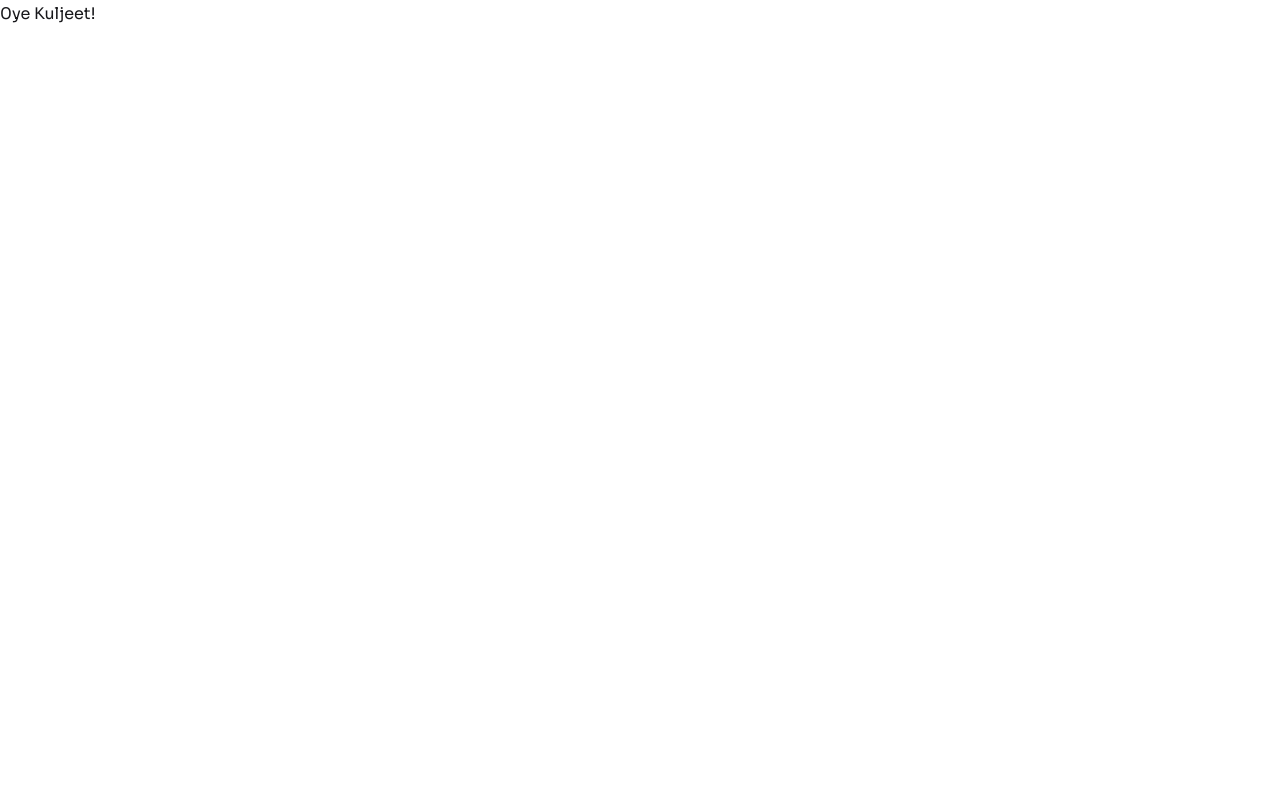
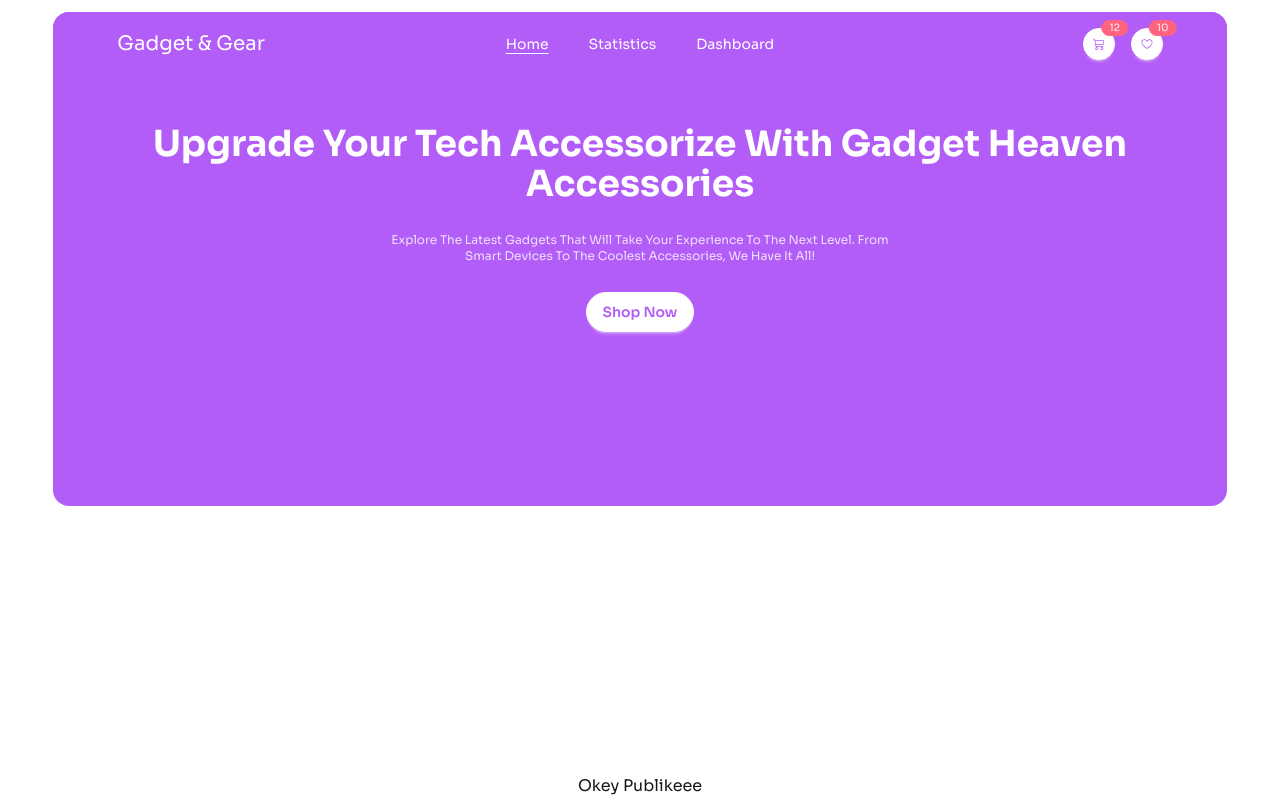
Before and after one commit to rakib-hasan-78/shopping-cart, a React (Vite) app: page / in a window 1280 px wide. Built offline with nearby package versions, Linux system fonts and the light colour scheme.

Commit message:
hero for project done

```diff
--- a/package.json
+++ b/package.json
@@ -15,6 +15,7 @@
     "match-sorter": "^8.0.3",
     "react": "^19.1.0",
     "react-dom": "^19.1.0",
+    "react-icons": "^5.5.0",
     "react-router-dom": "^7.6.3",
     "sort-by": "^1.2.0",
     "tailwindcss": "^4.1.10"
--- /dev/null
+++ b/src/components/Header/Header.jsx
@@ -0,0 +1,16 @@
+import React from 'react';
+import Nav from './../Nav/Nav';
+import Hero from './../Hero/Hero';
+
+const Header = () => {
+    return (
+        <div className='w-full h-8'>
+            <main className='main relative'>
+                <Hero />
+                <Nav />
+            </main>
+        </div>
+    );
+};
+
+export default Header;
--- /dev/null
+++ b/src/components/Hero/Hero.jsx
@@ -0,0 +1,21 @@
+import React from 'react';
+
+const Hero = () => {
+    return (
+        <div>
+          <div className="hero items-start justify-center bg-project-violet h-[494px] rounded-2xl">
+                <div className="hero-content text-center w-11/12 flex-col mt-24">
+
+                    <h1 className="xxxl-title text-project-white">Upgrade Your Tech Accessorize with Gadget Heaven Accessories</h1>
+                    <p className="py-3 brief max-w-lg text-xs text-project-white/80">
+                        Explore the latest gadgets that will take your experience to the next level. From smart devices to the coolest accessories, we have it all!
+                    </p>
+                    <button className="btn border-project-white text-project-violet bg-project-white rounded-4xl shadow-project-violet capitalize">shop now</button>
+
+                </div>
+            </div>
+        </div>
+    );
+};
+
+export default Hero;
--- /dev/null
+++ b/src/components/Nav/Nav.jsx
@@ -0,0 +1,61 @@
+import React from 'react';
+import { useLocation } from 'react-router-dom';
+import navLinks from '../../hooks/navLinks/navLinks';
+import { BsCart3 } from "react-icons/bs";
+import { GoHeart } from "react-icons/go";
+
+const Nav = () => {
+    const location = useLocation();
+
+    return (
+        <div className={`navbar min-h-8 -py-2 ${location.pathname === '/' ? 'bg-project-violet' : 'bg-project-white'} xxs:px-0 xxs:pr-3  lg:px-16 absolute xxs:w-full rounded-t-2xl`}>
+            <div className="navbar-start">
+                <div className="dropdown">
+                    <div tabIndex={0} role="button" className="btn btn-ghost lg:hidden">
+                        <svg xmlns="http://www.w3.org/2000/svg" className="h-5 w-5" fill="none"
+                            viewBox="0 0 24 24" stroke="currentColor">
+                            <path strokeLinecap="round" strokeLinejoin="round" strokeWidth="2"
+                                d="M4 6h16M4 12h8m-8 6h16" />
+                        </svg>
+                    </div>
+                    <ul
+                        tabIndex={0}
+                        className="menu menu-sm dropdown-content bg-base-100 rounded-box z-10 mt-1 w-52 p-0 shadow flex flex-col space-y-2"
+                    >
+                        {navLinks}
+                    </ul>
+                </div>
+                <a className={`xxs:text-sm md:text-lg lg:text-xl ${location.pathname === '/' ? 'text-project-white' : 'text-project-black'} p-0`}>
+                    gadget & gear
+                </a>
+            </div>
+
+            <div className="navbar-center hidden lg:flex">
+                <ul className="menu menu-horizontal px-1 space-x-4 text-sm">
+                    {navLinks}
+                </ul>
+            </div>
+
+            <div className="navbar-end flex items-center space-x-4">
+                <div className="indicator">
+                    <span className="indicator-item badge badge-xs badge-error text-red-50">12</span>
+                    <button
+                    className={`btn btn-circle  btn-sm ${location.pathname==='/'? `text-project-violet bg-project-white border-project-white`:`text-project-white bg-project-violet border-project-violet`}`}
+                    type="button">
+                    <BsCart3 />
+                    </button>
+                </div>
+                <div className="indicator">
+                    <span className="indicator-item badge badge-xs badge-error text-red-50">10</span>
+                    <button
+                    className={`btn btn-circle  btn-sm ${location.pathname==='/'? `text-project-violet bg-project-white border-project-white`:`text-project-white bg-project-violet border-project-violet`}`}
+                    type="button">
+                    <GoHeart />
+                    </button>
+                </div>
+            </div>
+        </div>
+    );
+};
+
+export default Nav;
--- /dev/null
+++ b/src/hooks/navLinks/navLinks.jsx
@@ -0,0 +1,23 @@
+import { NavLink, useLocation } from "react-router-dom"
+
+const links =({isActive})=>{
+    const location = useLocation();
+
+    return `${isActive ? 'underline underline-offset-4':''} ${location.pathname==='/'? 'text-project-white bg-project-violet':'text-project-black'}`
+}
+const navLinks = (
+  <>
+    <li>
+      <NavLink className={links} to="/">Home</NavLink>
+    </li>
+    <li>
+      <NavLink className={links} to="/statistics">Statistics</NavLink>
+    </li>
+    <li>
+      <NavLink className={links} to="/dashboard">Dashboard</NavLink>
+    </li>
+  </>
+);
+
+
+export default navLinks;
--- a/src/index.css
+++ b/src/index.css
@@ -41,7 +41,7 @@
 @layer components{
   /*  hero title*/
   .xxxl-title{
-    @apply xxs:text-3xl sm:text-4xl lg:text-5xl font-bold;
+    @apply xxs:text-2xl sm:text-3xl lg:text-4xl font-bold;
   }
   /* footer title */
   .xxl-title{
@@ -70,11 +70,16 @@
   /* paragraph */
 
   .brief{
-    @apply xxs:text-xs md:text-sm lg:text-base font-normal;
+    @apply xxs:text-xs md:text-sm lg:text-sm font-normal;
   }
+
 
   .btn-gradient-border{
     @apply relative inline-block rounded-full p-[2px] bg-gradient-to-r from-purple-600 via-purple-500 to-pink-500;
   }
 
+  .main{
+    @apply xxs:w-full lg:w-11/12 mx-auto flex flex-wrap flex-col;
+  }
+
 }
--- a/src/main.jsx
+++ b/src/main.jsx
@@ -4,12 +4,23 @@ import './index.css'
 import App from './App.jsx'
 import { createBrowserRouter, RouterProvider } from 'react-router-dom'
 import ErrorPage from './pages/ErrorPage/ErrorPage.jsx'
+import Root from './pages/Root/Root.jsx'
 
 const router = createBrowserRouter([
   {
     path:'/',
-    element: <h1>0ye kuljeet!</h1>,
-    errorElement: <ErrorPage />
+    element: <Root />,
+    errorElement: <ErrorPage />,
+    children: [
+      {
+        path: '/',
+        element: <p>okey publikeee</p>
+      },
+      {
+        path: '/statistics',
+        element: <p>this is stats.....</p>
+      }
+    ]
 
   }
 ])
--- /dev/null
+++ b/src/pages/Root/Root.jsx
@@ -0,0 +1,17 @@
+import React from 'react';
+import { Outlet } from 'react-router-dom';
+import Nav from './../../components/Nav/Nav';
+import Header from './../../components/Header/Header';
+
+const Root = () => {
+    return (
+        <div
+        className='w-full h-screen flex flex-col items-center justify-between pt-3'>
+            <Header />
+            <Outlet />
+
+        </div>
+    );
+};
+
+export default Root;
```
Also changed, not shown: 1 other file (tests, documents, lock files or other folders).
